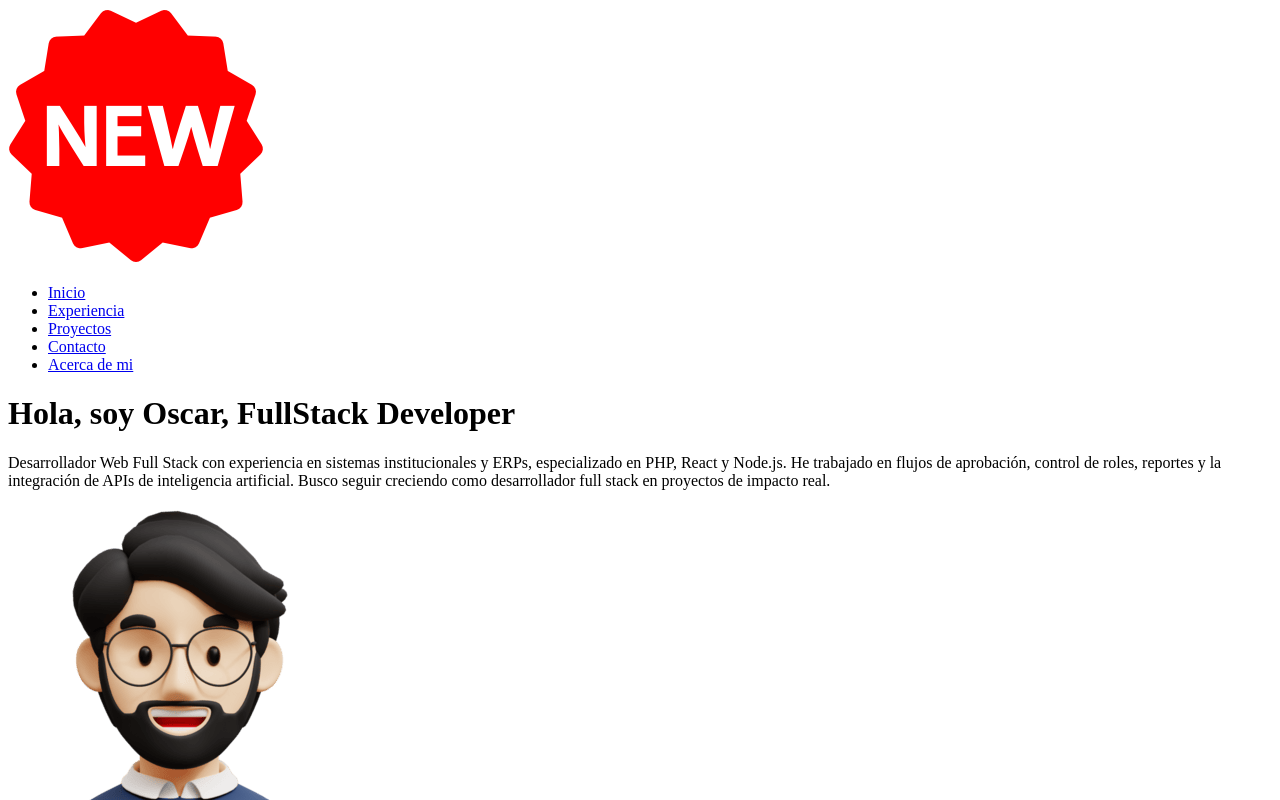
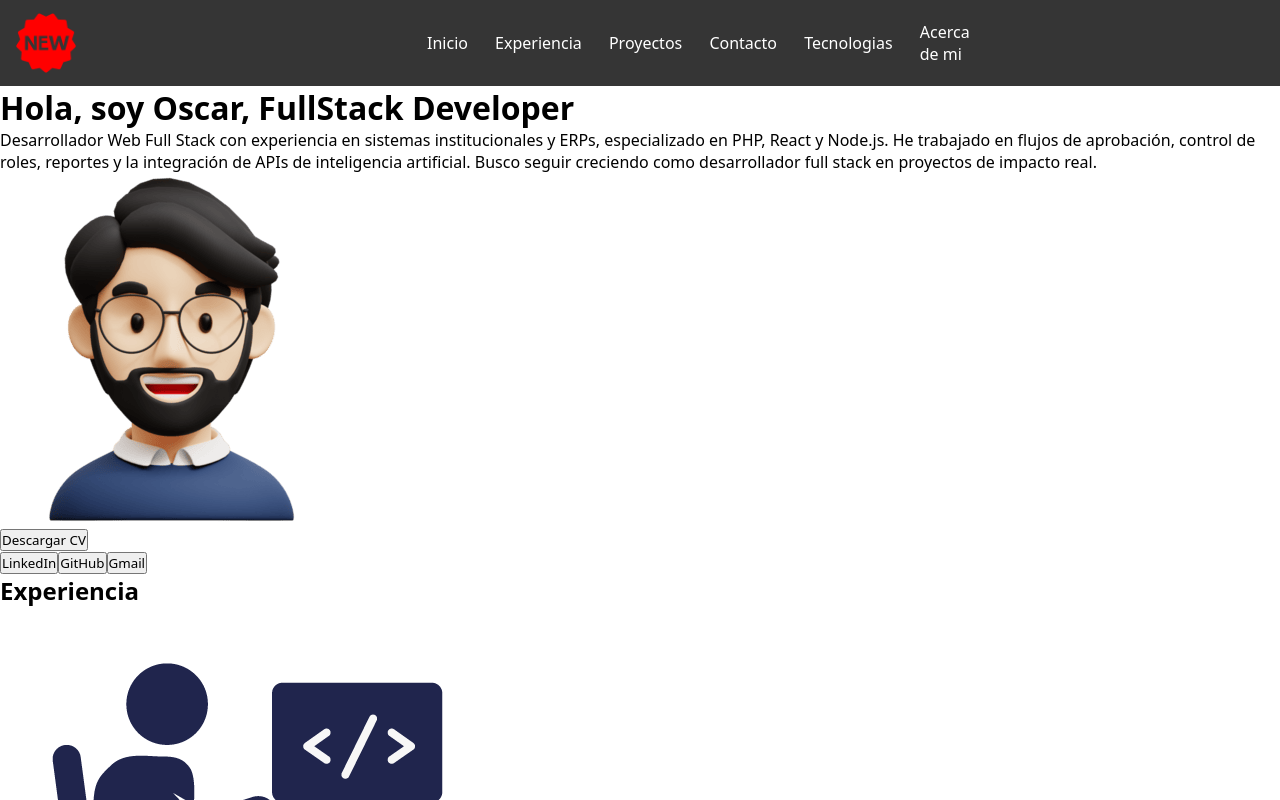
Before and after one commit to OscarLopez890/Portafolio-ocl, a React (Vite) app: page / in a window 1280 px wide. Shown: the top 800 px of the page. Built offline with nearby package versions, Linux system fonts and the light colour scheme.

Commit message:
style: Add styles to header
Add some styles to header, image and navigate in page

```diff
--- a/src/components/Header/Header.jsx
+++ b/src/components/Header/Header.jsx
@@ -1,8 +1,9 @@
 import { Navigation } from "../Navigation/Navigation"
+import styles from "./Header.module.css"
 
 export function Header(){
     return (
-        <header>
+        <header className={styles.headerContainer}>
             <img src="src/images/logo.png" alt="Logo"></img>
             <Navigation />
         </header>
--- /dev/null
+++ b/src/components/Header/Header.module.css
@@ -0,0 +1,15 @@
+.headerContainer{
+    display: flex;
+    align-items: center;
+    justify-content: center;
+    position: relative;
+    padding: 1rem;
+    background-color: var(--primary);
+
+    img {
+        position: absolute;
+        left: 1rem;
+        width: 60px;
+        height: auto;
+    }
+}
--- a/src/components/Navigation/Navigation.jsx
+++ b/src/components/Navigation/Navigation.jsx
@@ -1,13 +1,14 @@
+import styles from "./Navigation.module.css"
+
 export function Navigation(){
     return (
-        <nav>
-            <ul>
-                <li><a href="#home">Inicio</a></li>
-                <li><a href="#experience">Experiencia</a></li>
-                <li><a href="#projects">Proyectos</a></li>
-                <li><a href="#contact">Contacto</a></li>
-                <li><a href="#about">Acerca de mi</a></li>
-            </ul>
+        <nav className={styles.navigation}>
+            <a href="#home">Inicio</a>
+            <a href="#experience">Experiencia</a>
+            <a href="#projects">Proyectos</a>
+            <a href="#contact">Contacto</a>
+            <a href="#tecnologies">Tecnologias</a>
+            <a href="#about">Acerca de mi</a>
         </nav>
     )
 }
--- /dev/null
+++ b/src/components/Navigation/Navigation.module.css
@@ -0,0 +1,13 @@
+.navigation{
+    display: flex;
+    align-items: center;
+    justify-content: space-between;
+    padding: 0.3rem;
+
+    a{
+        margin-left: 3%;
+        margin-right: 3%;
+        text-decoration: none;
+        color: var(--textPrimary);
+    }
+}
--- a/src/index.css
+++ b/src/index.css
@@ -1,3 +1,10 @@
+* {
+  margin: 0%;
+  padding: 0%;
+  box-sizing: border-box;
+  font-family: system-ui;
+}
+
 :root {
   --primary: #353535;
   --secondary: #3c6e71;
@@ -5,3 +12,12 @@
   --textSecondary: #d9d9d9;
   --details: #284b63;
 }
+
+@font-face {
+  font-family: 'Inter Variable';
+  font-style: normal;
+  font-display: swap;
+  font-weight: 100 900;
+  src: url(https://cdn.jsdelivr.net/fontsource/fonts/inter:vf@latest/latin-wght-normal.woff2) format('woff2-variations');
+  unicode-range: U+0000-00FF,U+0131,U+0152-0153,U+02BB-02BC,U+02C6,U+02DA,U+02DC,U+0304,U+0308,U+0329,U+2000-206F,U+20AC,U+2122,U+2191,U+2193,U+2212,U+2215,U+FEFF,U+FFFD;
+}
```
